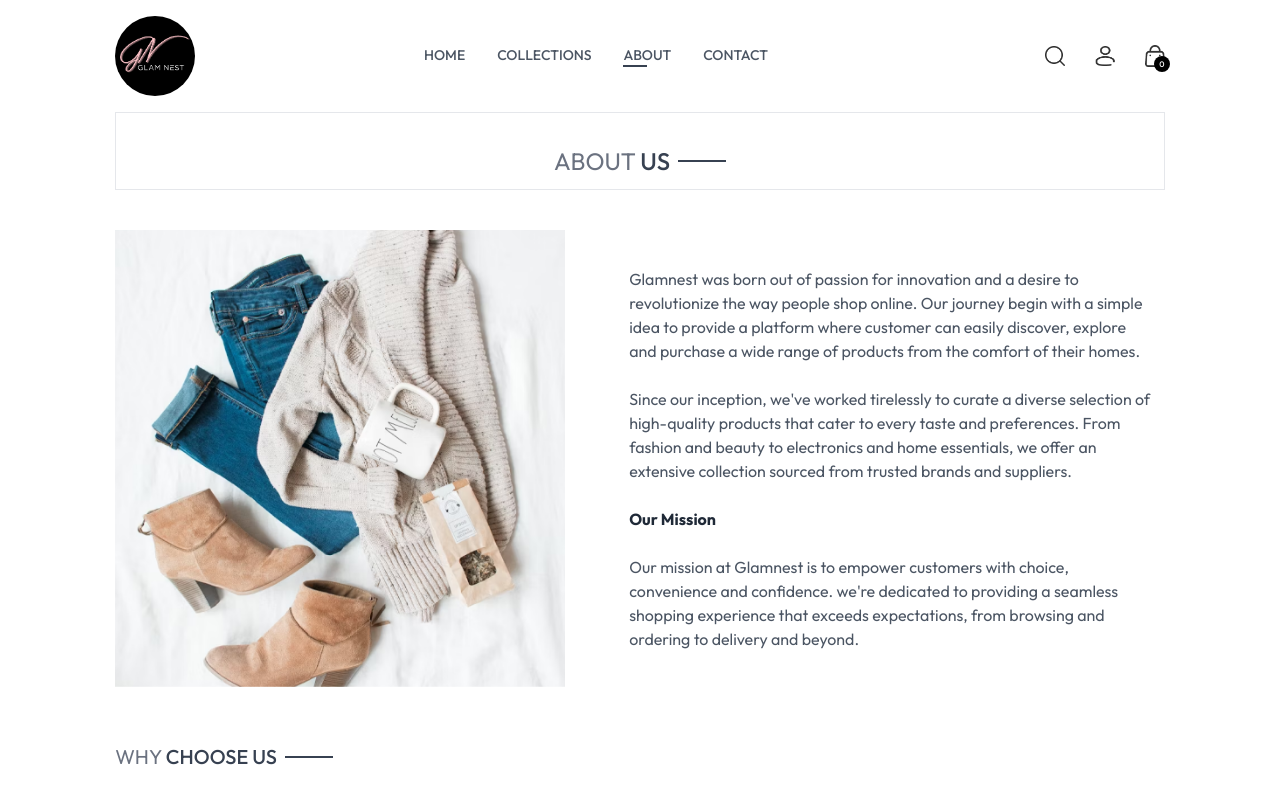
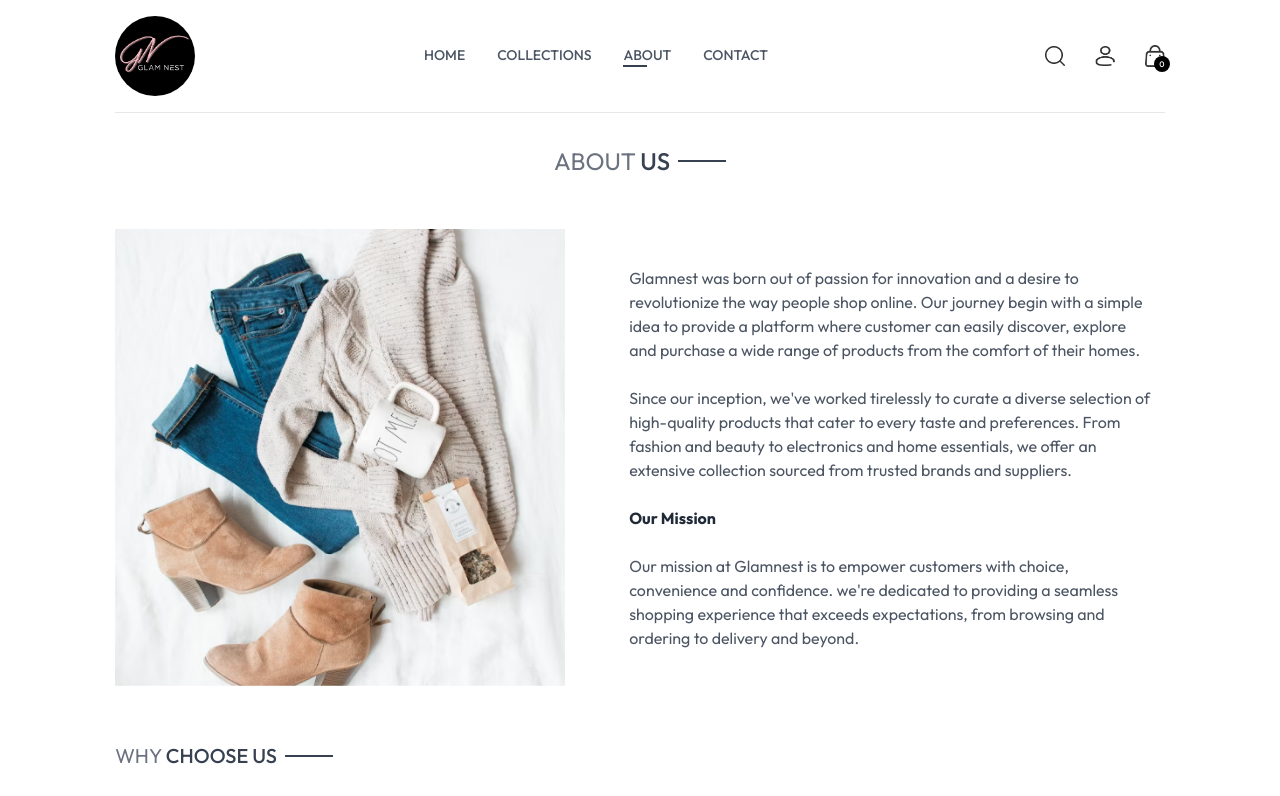
Before and after one commit to Ruchi-codes04/E-Commerce-App, a React (Vite) app in the folder frontend/: page /about in a window 1280 px wide. Shown: the top 796 px of the page. Built offline with nearby package versions, Linux system fonts and the light colour scheme.

Commit message:
Frontend-Completed

```diff
--- a/frontend/src/pages/About.jsx
+++ b/frontend/src/pages/About.jsx
@@ -7,7 +7,7 @@
   return (
     <div>
 
-      <div className="text-2xl text-center pt-8 border">
+      <div className="text-2xl text-center pt-8 border-t">
         <Title text1={'ABOUT'} text2={'US'} />
       </div>
 
```
